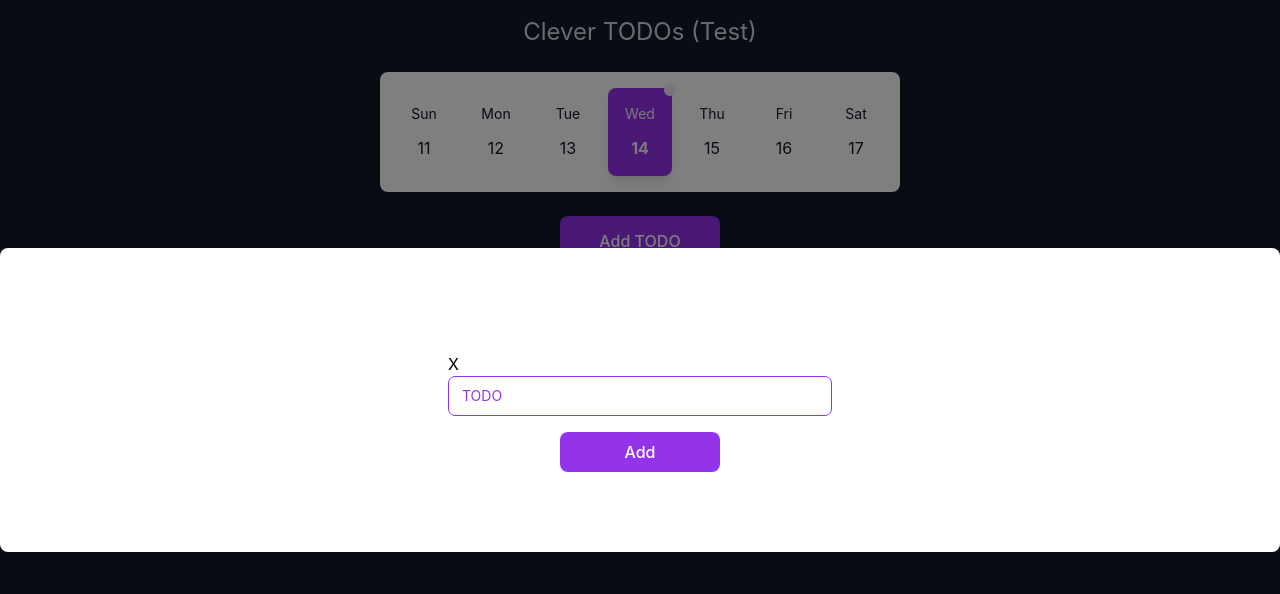
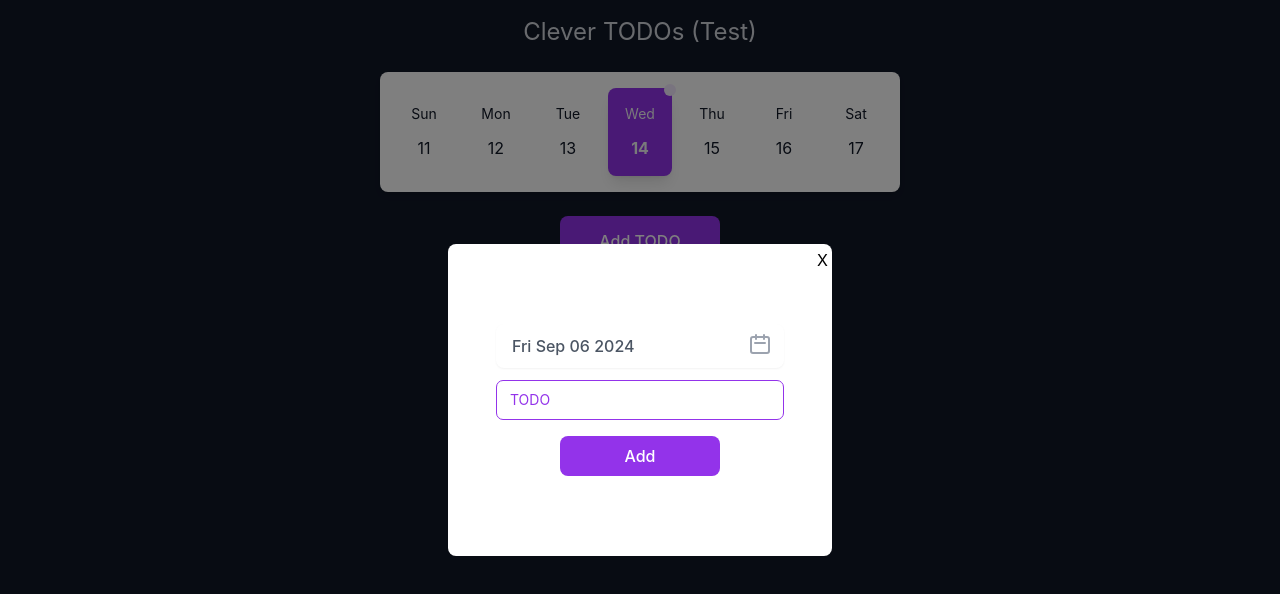
Before and after one commit to maxim8898/ctd, a React (Create React App) app: page / in a window 1280 px wide. Both pictures are taken after a click on the button "Add TODO". Shown: the top 594 px of the page. Built offline with nearby package versions, Linux system fonts and the light colour scheme.

Commit message:
Add datepicker component.

```diff
--- a/src/components/AddTodoForm/AddTodoForm.tsx
+++ b/src/components/AddTodoForm/AddTodoForm.tsx
@@ -1,6 +1,7 @@
 import React, {useState} from "react";
 import {Todo} from "../../App";
 import uuid from 'react-uuid';
+import DatePicker from "../DatePicker/DatePicker";
 
 interface AddTodoFormProps {
     item?: Todo,
@@ -32,7 +33,8 @@ function AddTodoForm({ item, items, setTodos, onClose }: AddTodoFormProps) {
 
     return (
         <>
-            <div className="relative h-10 w-full min-w-[200px]">
+            <DatePicker/>
+            <div className="relative h-10 w-72 mx-auto">
                 <input
                     className="peer h-full w-full rounded-[7px] border border-purple-600 border-t-transparent bg-transparent px-3 py-2.5 font-sans text-sm font-normal text-blue-gray-700 outline outline-0 transition-all placeholder-shown:border placeholder-shown:border-purple-600 placeholder-shown:border-t-purple-600 focus:border-2 focus:border-purple-600 focus:border-t-transparent focus:outline-0 disabled:border-0 disabled:bg-blue-gray-50"
                     placeholder=" "
--- /dev/null
+++ b/src/components/DatePicker/DatePicker.tsx
@@ -0,0 +1,107 @@
+import React, {useState} from "react";
+import classNames from "classnames";
+
+interface DatepickerData {
+    showDatepicker: boolean,
+    datepickerValue: string,
+    month: number,
+    year: number,
+    noOfDays: number[],
+    blankDays: number[],
+    days: string[],
+}
+
+function DatePicker() {
+    const MONTH_NAMES = ['January', 'February', 'March', 'April', 'May', 'June', 'July', 'August', 'September', 'October', 'November', 'December'];
+    const DAYS = ['Sun', 'Mon', 'Tue', 'Wed', 'Thu', 'Fri', 'Sat'];
+
+    const today = new Date();
+    let daysInMonth = new Date(today.getFullYear(), today.getMonth() + 2, 0).getDate();
+    let dayOfWeek = new Date(today.getFullYear(), today.getMonth() + 1).getDay();
+    let blankdaysArray: number[] = [];
+    for ( let i=1; i <= dayOfWeek; i++) {
+        blankdaysArray.push(i);
+    }
+
+    let daysArray: number[] = [];
+    for ( let i=1; i <= daysInMonth; i++) {
+        daysArray.push(i);
+    }
+
+    const [date, setDate] = useState<DatepickerData>({
+        showDatepicker: false,
+        datepickerValue: new Date().toDateString(),
+        month: today.getMonth(),
+        year: today.getFullYear(),
+        noOfDays: daysArray,
+        blankDays: blankdaysArray,
+        days: DAYS,
+    });
+
+    function setDateValue(value:number) {
+        setDate(prevState => ({
+            ...prevState,
+            datepickerValue: new Date(date.year, date.month, value).toDateString(),
+            showDatepicker: false,
+        }));
+    }
+
+    return (
+        <div className="container mx-auto px-2">
+            <div className="my-3 mx-auto w-72">
+                <div className="relative">
+                    <input type="hidden" name="date" x-ref="date" />
+                    <input type="text" readOnly={true}
+                        className="w-full pl-4 pr-10 py-3 leading-none rounded-lg shadow-sm focus:outline-none focus:shadow-outline text-gray-600 font-medium"
+                        placeholder="Select date"
+                           value={date.datepickerValue}
+                           onClick={() => setDate(prevState => ({...prevState, showDatepicker: !date.showDatepicker}))}
+                    />
+                    <div className="absolute top-0 right-0 px-3 py-2">
+                        <svg className="h-6 w-6 text-gray-400"  fill="none" viewBox="0 0 24 24" stroke="currentColor">
+                            <path stroke-linecap="round" stroke-linejoin="round" stroke-width="2" d="M8 7V3m8 4V3m-9 8h10M5 21h14a2 2 0 002-2V7a2 2 0 00-2-2H5a2 2 0 00-2 2v12a2 2 0 002 2z"/>
+                        </svg>
+                    </div>
+                    <div className={classNames(
+                        "z-40 w-17rem bg-white mt-12 rounded-lg shadow p-4 absolute top-0 left-0",
+                        date.showDatepicker ? '' : 'hidden',
+                    )}>
+                        <div className="flex justify-between items-center mb-2">
+                            <div>
+                                <span className="text-lg font-bold text-gray-800">{MONTH_NAMES[date.month]}</span>
+                                <span className="ml-1 text-lg text-gray-600 font-normal">{date.year}</span>
+                            </div>
+                        </div>
+                        <div className="flex flex-wrap mb-3 -mx-1">
+                            {DAYS.map((day) => (
+                                <div className="w-[14.28%] px-1">
+                                    <div
+                                        className="text-gray-800 font-medium text-center text-xs">
+                                        {day}
+                                    </div>
+                                </div>
+                            ))}
+                        </div>
+                        <div className="flex flex-wrap -mx-1">
+                            {date.blankDays.map((day) => (
+                                <div className="w-[14.28%] text-center border p-1 border-transparent text-sm"></div>
+                            ))}
+                            {date.noOfDays.map((day) => (
+                                <div className="w-[14.28%] px-1 mb-1">
+                                    <div
+                                    className="cursor-pointer text-center text-sm leading-none
+                                    rounded-full leading-loose transition ease-in-out
+                                    duration-100 text-gray-700 hover:bg-blue-200"
+                                    onClick={() => setDateValue(day)}
+                                    >{day}</div>
+                                </div>
+                            ))}
+                        </div>
+                    </div>
+                </div>
+            </div>
+        </div>
+    )
+}
+
+export default DatePicker
--- a/src/components/List/List.tsx
+++ b/src/components/List/List.tsx
@@ -29,7 +29,7 @@ function List({ items, setTodos }: ListProps) {
                             defaultChecked={todo.status}
                             onChange={function() {checkTodo(todo)}}
                         />
-                        <p className="text-base font-bold text-navy-700 dark:text-white">
+                        <p className="text-base font-bold text-gray-100 dark:text-white">
                             {todo.text}
                         </p>
                     </div>
--- a/src/components/Modal/Modal.tsx
+++ b/src/components/Modal/Modal.tsx
@@ -11,10 +11,10 @@ function Modal({ isOpen, onClose, children }: ModalProps) {
       <>
           {isOpen && (
               <div className="fixed left-0 top-0 flex h-full w-full items-center justify-center bg-black bg-opacity-50 py-10">
-                  <div className="max-h-full w-full overflow-y-auto rounded-lg bg-white flex max-w-sm md:max-w-none pt-6">
-                      <div className="w-full">
+                  <div className="max-h-full w-full overflow-y-auto rounded-lg bg-white flex max-w-sm md:max-w-sm">
+                      <div className="relative w-full">
                           <div className="m-8 my-20 max-w-[400px] mx-auto px-2">
-                              <button onClick={() => onClose()}>X</button>
+                              <button className="absolute right-1 top-1" onClick={() => onClose()}>X</button>
                               { children }
                           </div>
                       </div>
```
